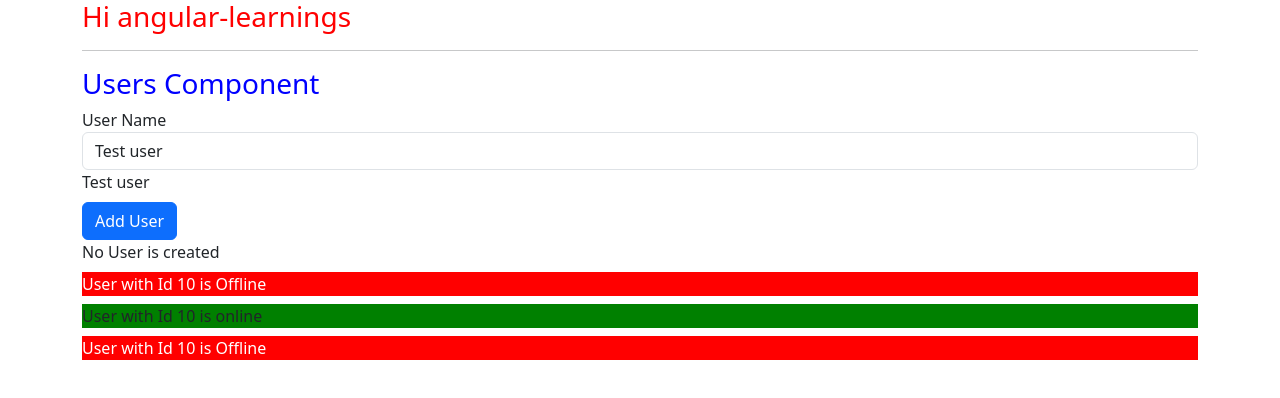
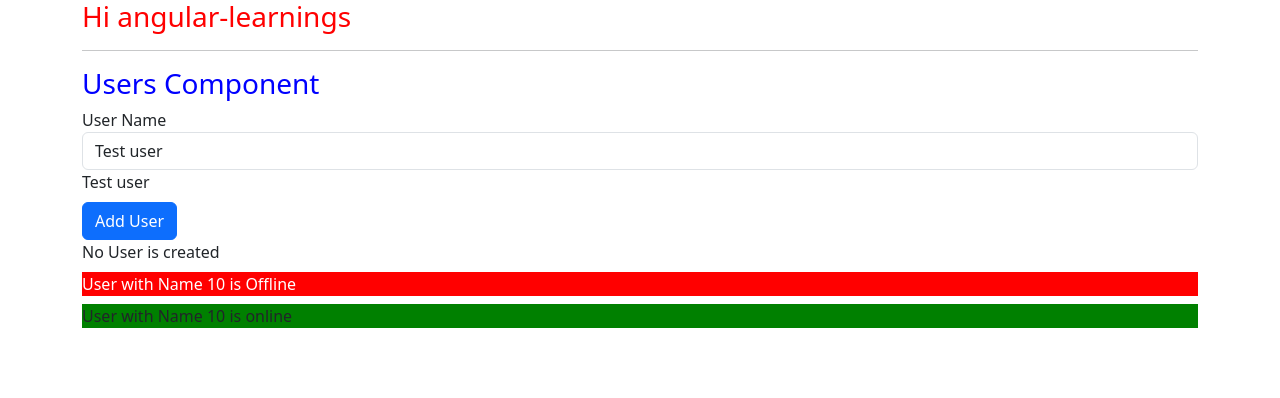
Before and after one commit to sreenath096/angular-learnings, an Angular app: page / in a window 1280 px wide. Shown: the top 398 px of the page. Built offline with nearby package versions, Linux system fonts and the light colour scheme.

Commit message:
ngFor Structural Directive

```diff
--- a/src/app/user/user.component.html
+++ b/src/app/user/user.component.html
@@ -1,3 +1,3 @@
 <div class="my-2" [ngStyle]="{'background-color' : getColor()}" [ngClass]="{ offline : userStatus === 'Offline' }">
-    User with Id {{ userId }} is {{ getUserStatus() }}
+    User with Name {{ userId }} is {{ getUserStatus() }}
 </div>
--- a/src/app/users/users.component.html
+++ b/src/app/users/users.component.html
@@ -11,6 +11,4 @@
 <ng-template #nouser>
     <div> No User is created </div>
 </ng-template>
-<app-user></app-user>
-<app-user></app-user>
-<app-user></app-user>
+<app-user *ngFor="let user of users"></app-user>
--- a/src/app/users/users.component.ts
+++ b/src/app/users/users.component.ts
@@ -12,6 +12,7 @@
   userCreatedStatus: string = 'No User is created';
   userName: string = 'Test user';
   isUserCreated: boolean = false;
+  users = ['user1', 'user2'];
 
   constructor() {
     setTimeout(() => {
@@ -26,6 +27,7 @@
   changeUserCreatedStatus() {
     this.isUserCreated = true;
     this.userCreatedStatus = 'User is created';
+    this.users.push(this.userName);
   }
 
 }
```
